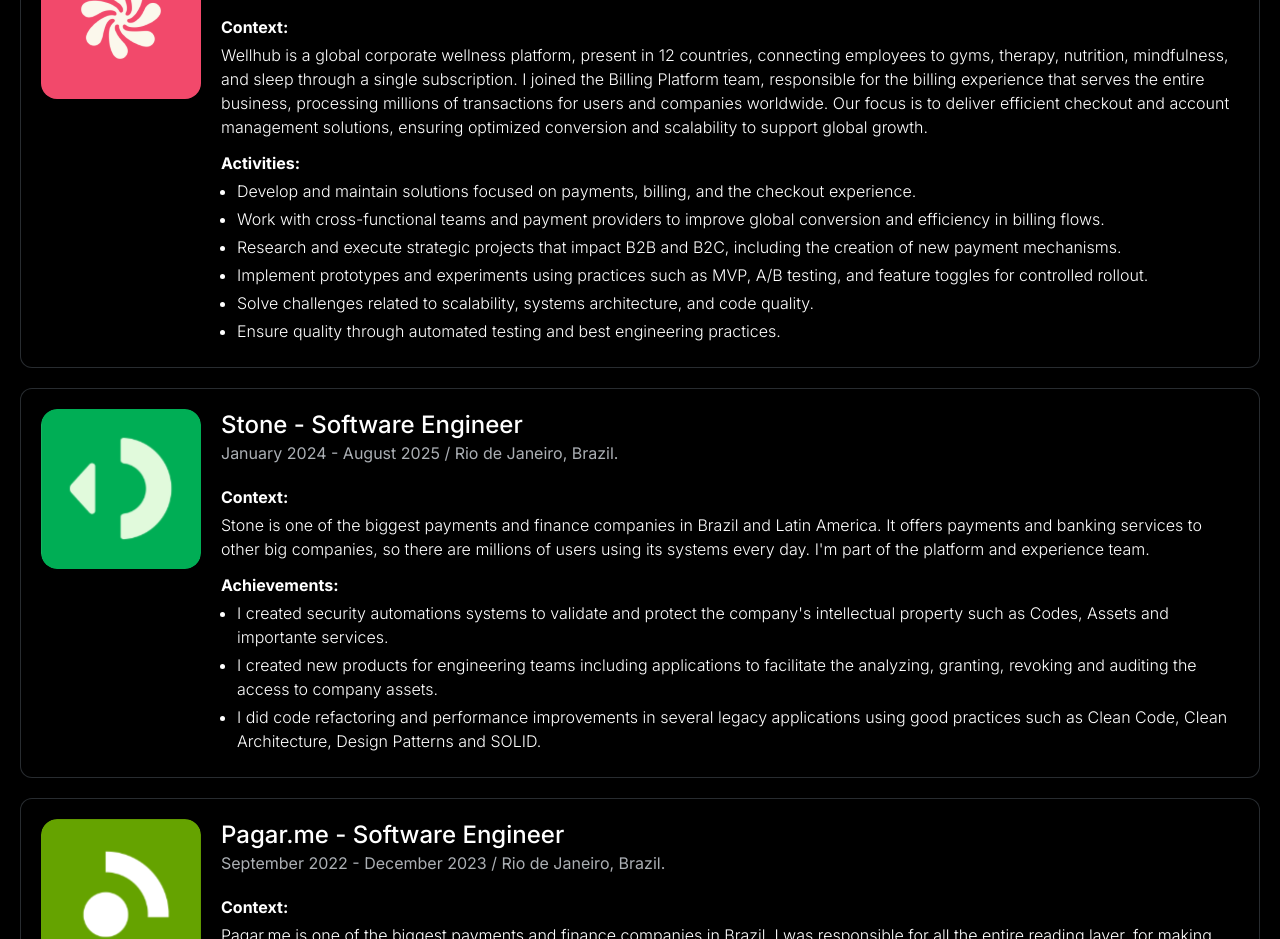
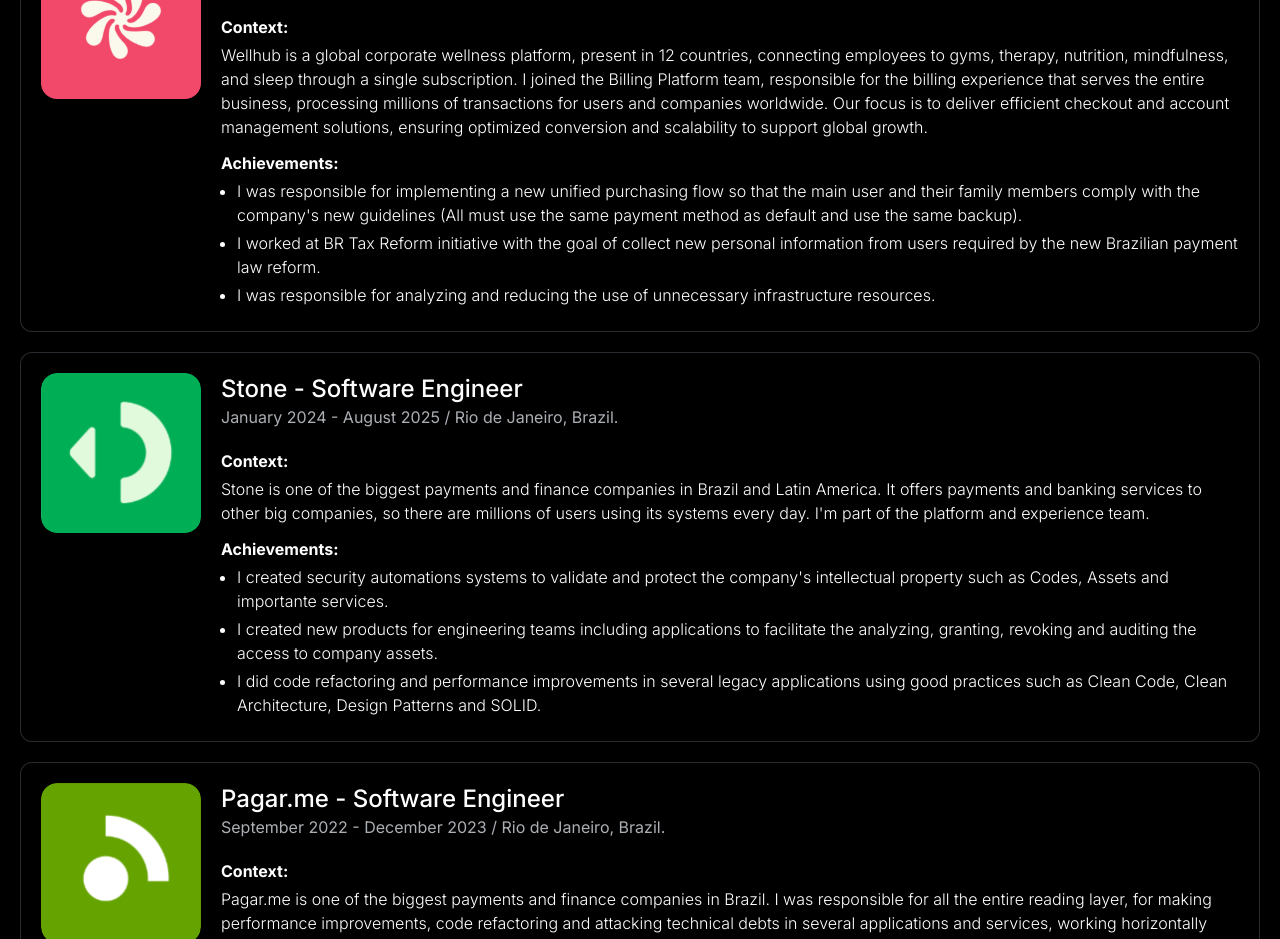
Before and after one commit to gezielelyon/personal-website, a Next.js app: page / in a window 1280 px wide. Shown: the part 1860-2799 px from the top of the page. Built offline with nearby package versions, Linux system fonts and the light colour scheme.

Commit message:
feat: add Wellhub achievements

```diff
--- a/src/app/page.tsx
+++ b/src/app/page.tsx
@@ -254,13 +254,10 @@
       period: "August 2025 - Present / New York, US.",
       context:
         "Wellhub is a global corporate wellness platform, present in 12 countries, connecting employees to gyms, therapy, nutrition, mindfulness, and sleep through a single subscription. I joined the Billing Platform team, responsible for the billing experience that serves the entire business, processing millions of transactions for users and companies worldwide. Our focus is to deliver efficient checkout and account management solutions, ensuring optimized conversion and scalability to support global growth.",
-      activities: [
-        "Develop and maintain solutions focused on payments, billing, and the checkout experience.",
-        "Work with cross-functional teams and payment providers to improve global conversion and efficiency in billing flows.",
-        "Research and execute strategic projects that impact B2B and B2C, including the creation of new payment mechanisms.",
-        "Implement prototypes and experiments using practices such as MVP, A/B testing, and feature toggles for controlled rollout.",
-        "Solve challenges related to scalability, systems architecture, and code quality.",
-        "Ensure quality through automated testing and best engineering practices.",
+      achievements: [
+        "I was responsible for implementing a new unified purchasing flow so that the main user and their family members comply with the company's new guidelines (All must use the same payment method as default and use the same backup).",
+        "I worked at BR Tax Reform initiative with the goal of collect new personal information from users required by the new Brazilian payment law reform.",
+        "I was responsible for analyzing and reducing the use of unnecessary infrastructure resources.",
       ],
     },
     {
@@ -442,7 +439,6 @@
               period={experience.period}
               context={experience.context}
               achievements={experience.achievements}
-              activities={experience.activities}
             />
           ))}
         </div>
--- a/src/components/experience-card/index.tsx
+++ b/src/components/experience-card/index.tsx
@@ -6,8 +6,7 @@
   title: string;
   period: string;
   context: string;
-  achievements?: string[];
-  activities?: string[]
+  achievements: string[];
 }
 
 export const ExperienceCard = ({
@@ -17,7 +16,6 @@
   period,
   context,
   achievements,
-  activities
 }: ExperienceCardProps) => {
   return (
     <div className="flex flex-col sm:flex-row items-center sm:items-start gap-5 p-5 rounded-xl border border-solid border-slate-6 bg-black text-white">
@@ -42,7 +40,7 @@
           <p className="text-white font-light text-left mt-1">{context}</p>
         </div>
 
-        {(achievements && achievements.length > 0) && <div>
+        <div>
           <h4 className="font-bold mt-3">Achievements:</h4>
           <ul className="mt-1 list-disc ml-4">
             {achievements.map((achievement, index) => (
@@ -51,18 +49,7 @@
               </li>
             ))}
           </ul>
-        </div>}
-
-        {(activities && activities.length > 0) && <div>
-          <h4 className="font-bold mt-3">Activities:</h4>
-          <ul className="mt-1 list-disc ml-4">
-            {activities.map((achievement, index) => (
-              <li key={index} className="font-light my-1">
-                {achievement}
-              </li>
-            ))}
-          </ul>
-        </div>}
+        </div>
       </div>
     </div>
   );
```
